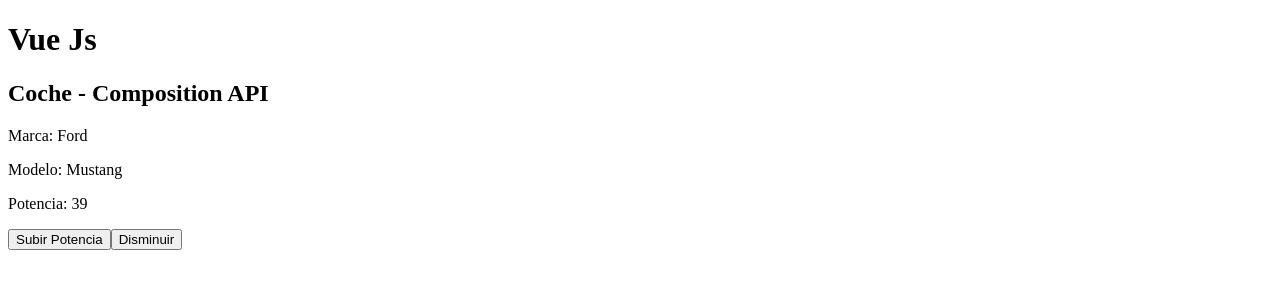
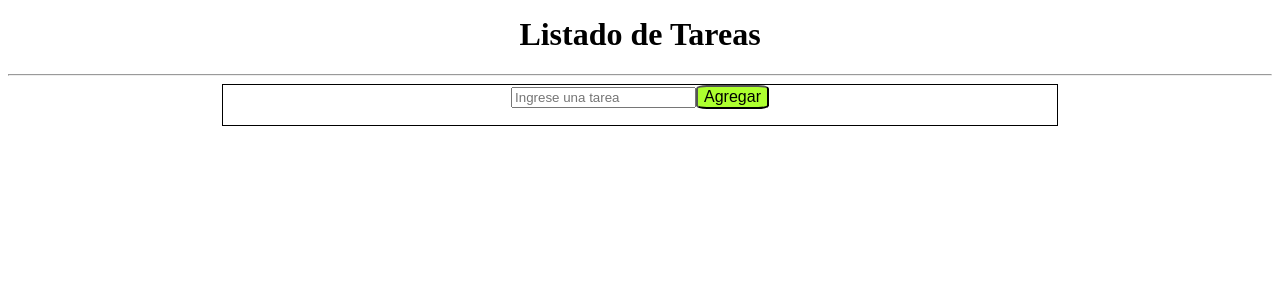
Before and after one commit to AtoBerenguer/starter, a Vue app: page / in a window 1280 px wide. Shown: the top 300 px of the page. Built offline with nearby package versions, Linux system fonts and the light colour scheme.

Commit message:
Eliminar componente 'car' y agregar nuevo componente 'Tarea' para gestionar tareas

```diff
--- a/src/App.vue
+++ b/src/App.vue
@@ -1,40 +1,14 @@
 <template>
-  <h1>Vue Js</h1>
-
-
-  <car :power="power" :upPower="upPower" @downPower="downPower" />
-  <div>
-
-  </div>
+  <Tarea />
 </template>
 
 <script>
-import { ref } from 'vue';
-import car from './components/car.vue'
+  import Tarea from './components/Tarea.vue';
   export default {
     components: {
-      car,
+      Tarea
 
     },
-    setup() {
-      let power = ref(39);
-
-      const upPower = () => {
-        power.value ++;
-
-      };
-
-      const downPower = () => {
-        power.value --;
-      };
-
-      return{
-        power,
-        upPower,
-        downPower,
-      };
-
-    }
   }
 </script>
 
--- /dev/null
+++ b/src/components/Tarea.vue
@@ -0,0 +1,60 @@
+<template>
+    <div>
+
+        <h1 id="titulo">Listado de Tareas</h1>
+        <hr>
+        <div class="row">
+            <div class="col">
+                <div div class="card">
+                    <div class="card-body">
+                        <input type="text" class="form-control" placeholder="Ingrese una tarea">
+                        <button @click="agregarTarea()" class="btnAgregar">Agregar</button>
+                    </div>
+                    <div class="listaTareas">
+                        <ul class="list-group">
+
+                        </ul>
+                    </div>
+                </div>
+            </div>
+        </div>
+    </div>
+</template>
+
+<script>
+    export default {
+        name: "Tarea",
+
+        methods:{
+            agregarTarea(){
+                console.log("Agregando tarea");
+            }
+        }
+
+    }
+</script>
+
+<style scoped>
+    #titulo{
+
+        text-align: center;
+        margin-top: 1rem;
+
+    }
+
+    .row{
+        border: 1px solid black;
+        max-width: 66%;
+        text-align: center;
+        margin: 0 auto;
+        display: flex;
+        justify-content: center;
+
+    }
+    .btnAgregar{
+    background-color: greenyellow;
+    font-size: 1rem;
+    border-radius: 15%;
+    }
+
+</style>
--- a/src/components/car.vue
+++ /dev/null
@@ -1,44 +0,0 @@
-<template>
-    <h2>Coche - Composition API</h2>
-    <p>Marca: {{ brand }}</p>
-    <p>Modelo: {{ model }}</p>
-    <p>Potencia: {{ power }} </p>
-    <button @click="upPower" > Subir Potencia</button>
-    <button>Disminuir</button>
-</template>
-
-<script>
-
-export default {
-    props: {
-        power: {
-            type: Number,
-            default: 40,
-        },
-
-        upPower: Function,
-
-    },
-    emits:["downPower"],
-
-
-    setup(props, context) {
-        const brand = 'Ford';
-        const model = 'Mustang';
-
-        console.log(context);
-
-
-        return {
-            brand,
-            model,
-
-        };
-
-    },
-};
-
-
-</script>
-
-<style lang="scss" scoped></style>
```
